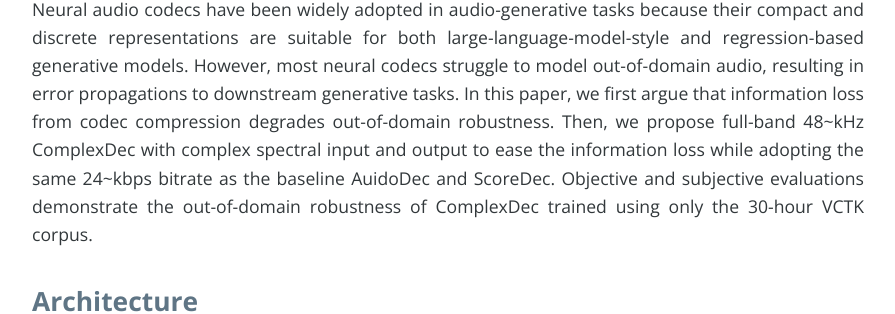
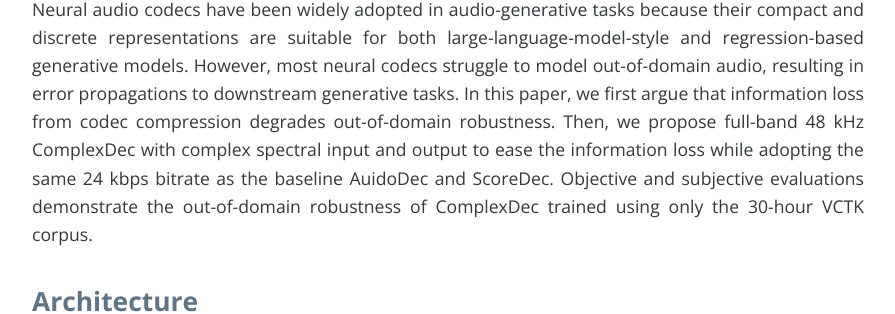
Before and after one commit to bigpon/ComplexDec_demo, a Jekyll site: the page built from index.md, in a window 1280 px wide and 900 px high, scrolled down 362 px. Shown: the part 263-577 px from the top of the window, without its empty margins (192-1087 px from the left). Built offline with Jekyll 4.4.1, drawn with Linux system fonts in a browser that asks for light colours; nearby versions of some CDN libraries; comment, search, counter and statistics services are not loaded; our own code applies the rules of GitHub Pages for plain Markdown files; some of the changed text lies outside the part shown.

Commit message:
Update index.md

```diff
--- a/index.md
+++ b/index.md
@@ -8,7 +8,7 @@ layout: default
 This page is the demo of ComplexDec [[paper](https://arxiv.org/abs/2502.02019)]
 
 ## **Abstract**
-<p align="justify"> Neural audio codecs have been widely adopted in audio-generative tasks because their compact and discrete representations are suitable for both large-language-model-style and regression-based generative models. However, most neural codecs struggle to model out-of-domain audio, resulting in error propagations to downstream generative tasks. In this paper, we first argue that information loss from codec compression degrades out-of-domain robustness. Then, we propose full-band 48~kHz ComplexDec with complex spectral input and output to ease the information loss while adopting the same 24~kbps bitrate as the baseline AuidoDec and ScoreDec. Objective and subjective evaluations demonstrate the out-of-domain robustness of ComplexDec trained using only the 30-hour VCTK corpus. </p>
+<p align="justify"> Neural audio codecs have been widely adopted in audio-generative tasks because their compact and discrete representations are suitable for both large-language-model-style and regression-based generative models. However, most neural codecs struggle to model out-of-domain audio, resulting in error propagations to downstream generative tasks. In this paper, we first argue that information loss from codec compression degrades out-of-domain robustness. Then, we propose full-band 48 kHz ComplexDec with complex spectral input and output to ease the information loss while adopting the same 24 kbps bitrate as the baseline AuidoDec and ScoreDec. Objective and subjective evaluations demonstrate the out-of-domain robustness of ComplexDec trained using only the 30-hour VCTK corpus. </p>
 
 
 ## **Architecture**
@@ -65,7 +65,7 @@
 
 
 ## **Speech Quality Measurments**
-<p align="justify">ComplexDec achieves similar in-domain and out-of-domain coding qualities while AudioDec and ScoreDec suffer significant degradation in coding the out-of-domain speech. ComplexDec also significantly outperforms the open-source Encodec models. The results indicate that the serious information loss cannot be fully compensated by the SPF or by solely increasing the training data. On the other hand, DAC also achieves impressive out-of-domain robustness because of its low compression ratio. However, the marked quality gap between ComplexDec and DAC shows the significant perceptual quality difference between 48~kHz and 24~kHz speech. </p>
+<p align="justify">ComplexDec achieves similar in-domain and out-of-domain coding qualities while AudioDec and ScoreDec suffer significant degradation in coding the out-of-domain speech. ComplexDec also significantly outperforms the open-source Encodec models. The results indicate that the serious information loss cannot be fully compensated by the SPF or by solely increasing the training data. On the other hand, DAC also achieves impressive out-of-domain robustness because of its low compression ratio. However, the marked quality gap between ComplexDec and DAC shows the significant perceptual quality difference between 48 kHz and 24 kHz speech. </p>
 <br />
 <center><img src="res/figure/quality.jpg" style="display:block;width:900px;height:200px"></center>
 
```
